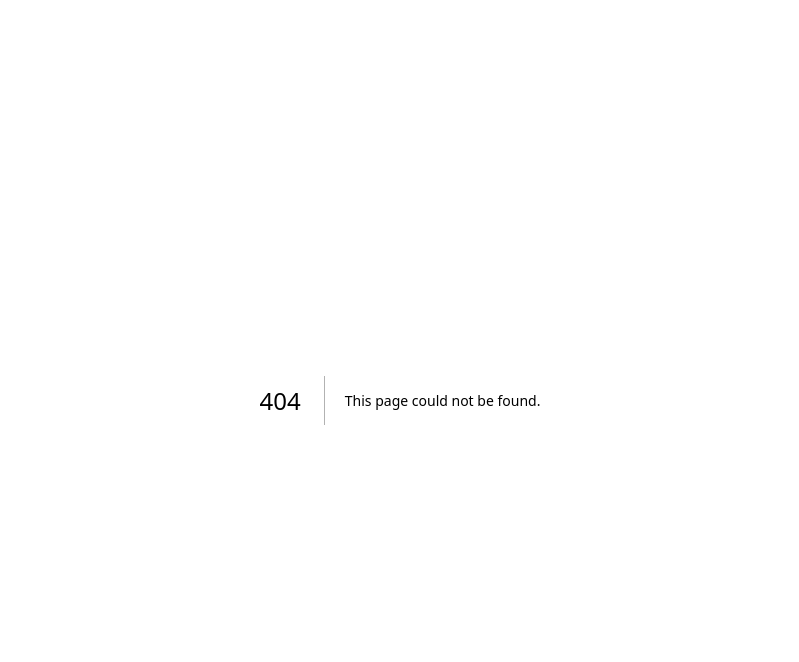
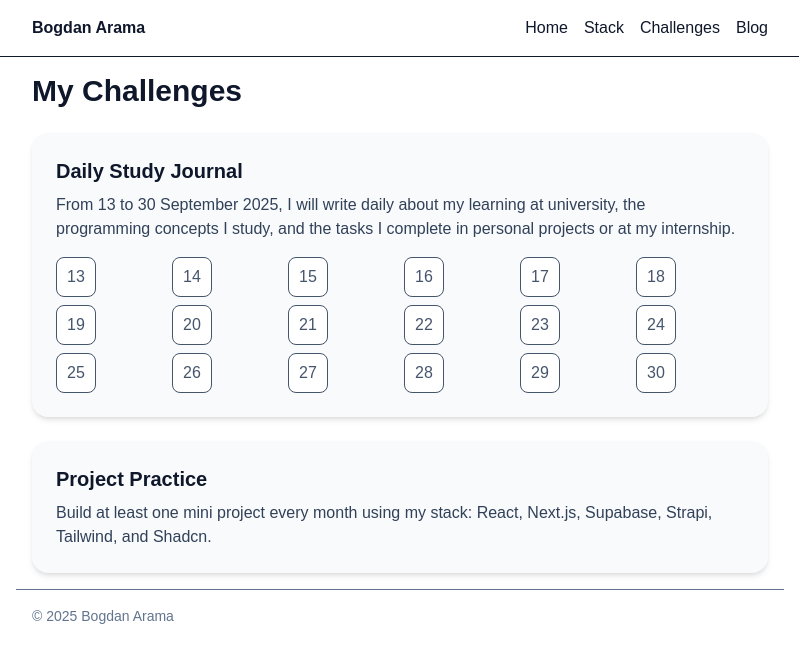
Before and after one commit to bogdan456tech/bogdan-blog, a Next.js app: page /challenges in a window 1280 px wide. Before the commit this address had no page. Shown: the top 662 px of the page, without its empty margins (240-1039 px from the left). Built offline with nearby package versions, Linux system fonts and the light colour scheme.

Commit message:
Chalenges

```diff
--- a/src/components/Layout.tsx
+++ b/src/components/Layout.tsx
@@ -9,10 +9,12 @@ export default function Layout({ children }: { children: ReactNode }) {
           <Link href="/" className="font-semibold">Bogdan Arama</Link>
           <div className="space-x-4">
             <Link href="/">Home</Link>
-            <Link href="/about">About</Link>
+            {/*<Link href="/about">About</Link>*/}
             <Link href="/stack">Stack</Link>
+            <Link href="/challenges">Challenges</Link>
+
             <Link href="/blog">Blog</Link>
-            <Link href="/values">Values</Link>
+            {/*<Link href="/values">Values</Link>*/}
 
           </div>
         </nav>
--- /dev/null
+++ b/src/pages/challenges.tsx
@@ -0,0 +1,93 @@
+import Head from "next/head";
+import Layout from "@/components/Layout";
+import { useState, useEffect } from "react";
+
+const challenges = [
+  {
+    title: "Daily Study Journal",
+    description:
+      "From 13 to 30 September 2025, I will write daily about my learning at university, the programming concepts I study, and the tasks I complete in personal projects or at my internship.",
+  },
+  {
+    title: "Project Practice",
+    description:
+      "Build at least one mini project every month using my stack: React, Next.js, Supabase, Strapi, Tailwind, and Shadcn.",
+  },
+];
+
+// ✅ Small reusable tracker component
+function ChallengeTracker({ start, end, id }: { start: number; end: number; id: string }) {
+  const [checkedDays, setCheckedDays] = useState<number[]>([]);
+
+  // Load from localStorage
+  useEffect(() => {
+    const saved = localStorage.getItem(`challenge-${id}`);
+    if (saved) {
+      setCheckedDays(JSON.parse(saved));
+    }
+  }, [id]);
+
+  // Save to localStorage whenever it changes
+  useEffect(() => {
+    localStorage.setItem(`challenge-${id}`, JSON.stringify(checkedDays));
+  }, [checkedDays, id]);
+
+  const toggleDay = (day: number) => {
+    setCheckedDays((prev) =>
+      prev.includes(day) ? prev.filter((d) => d !== day) : [...prev, day]
+    );
+  };
+
+  return (
+    <div className="grid grid-cols-6 gap-2 mt-4">
+      {Array.from({ length: end - start + 1 }, (_, i) => start + i).map((day) => (
+        <button
+          key={day}
+          onClick={() => toggleDay(day)}
+          className={`w-10 h-10 rounded-lg border transition ${
+            checkedDays.includes(day)
+              ? "bg-green-500 text-white"
+              : "bg-white text-slate-600 hover:bg-slate-100"
+          }`}
+        >
+          {day}
+        </button>
+      ))}
+    </div>
+  );
+}
+
+// ✅ Main page
+export default function Challenges() {
+  return (
+    <Layout>
+      <Head>
+        <title>Challenges — Bogdan Arama</title>
+      </Head>
+
+      <h1 className="text-3xl font-bold mb-6">My Challenges</h1>
+
+      {/* First challenge */}
+      <div className="p-6 rounded-2xl shadow-md bg-slate-50 text-left hover:bg-blue-50 transition duration-300 mb-6">
+        <h2 className="text-xl font-semibold mb-2">Daily Study Journal</h2>
+        <p className="text-slate-700">
+          From 13 to 30 September 2025, I will write daily about my learning at
+          university, the programming concepts I study, and the tasks I complete
+          in personal projects or at my internship.
+        </p>
+
+        {/* Tracker for days 13–30 */}
+        <ChallengeTracker start={13} end={30} id="daily-study-journal" />
+      </div>
+
+      {/* Second challenge */}
+      <div className="p-6 rounded-2xl shadow-md bg-slate-50 text-left hover:bg-blue-50 transition duration-300">
+        <h2 className="text-xl font-semibold mb-2">Project Practice</h2>
+        <p className="text-slate-700">
+          Build at least one mini project every month using my stack: React,
+          Next.js, Supabase, Strapi, Tailwind, and Shadcn.
+        </p>
+      </div>
+    </Layout>
+  );
+}
```
